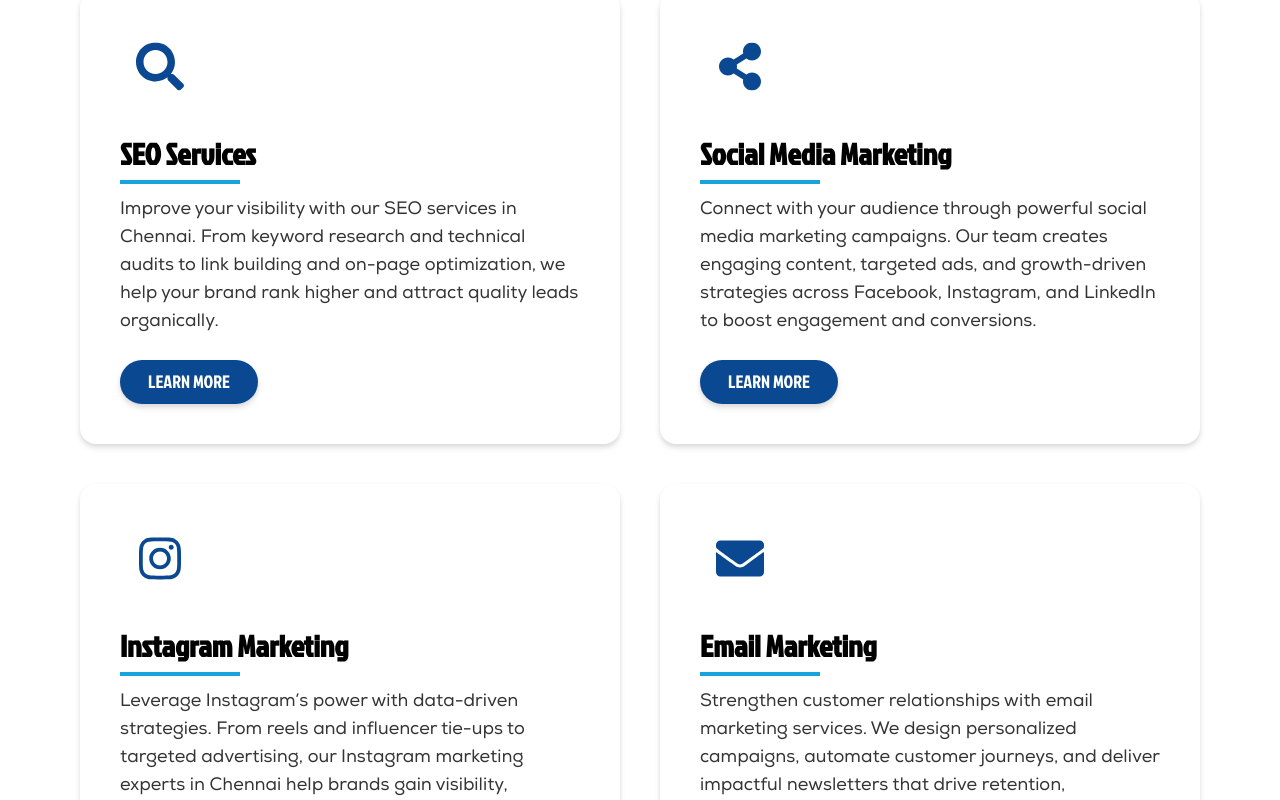
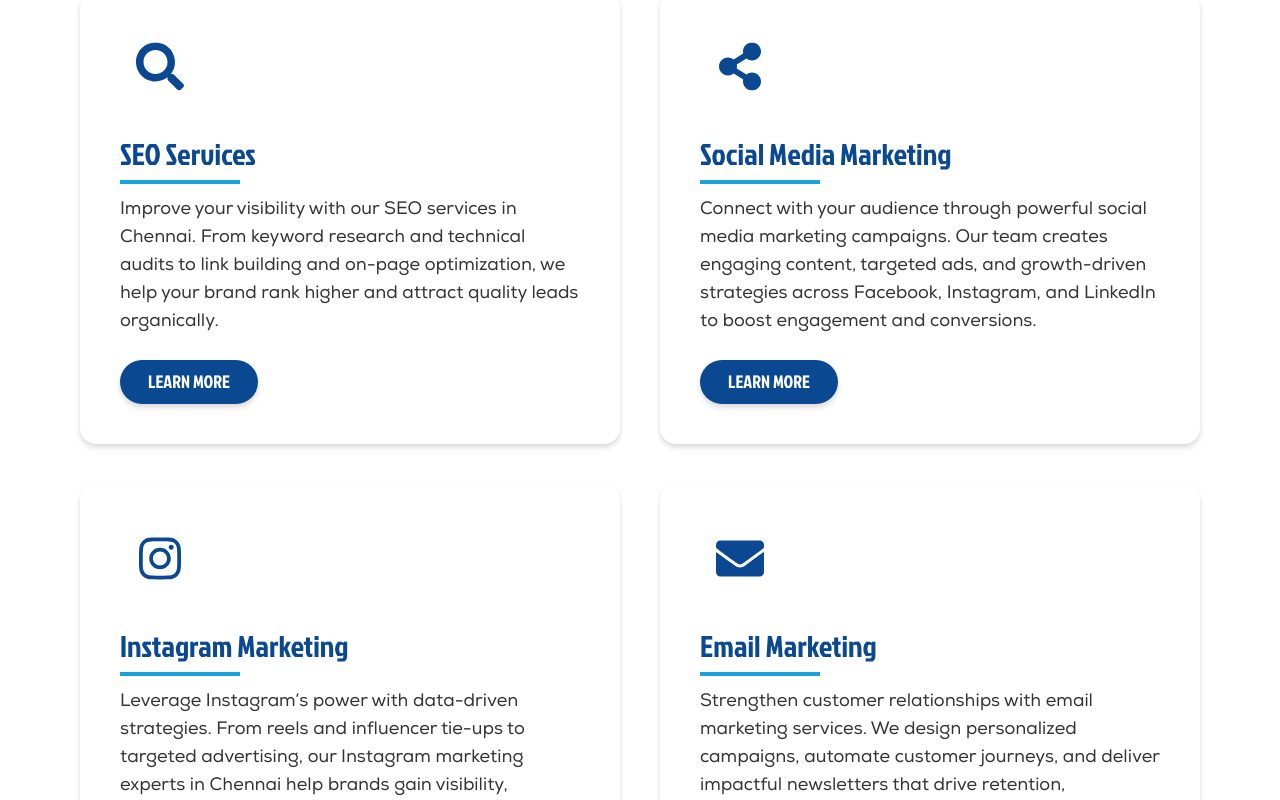
Before and after one commit to rubankumarsankar/Ayati_Admin_Frontend, a React (Vite) app: page /digital-marketing in a window 1280 px wide. Shown: the part 3780-4580 px from the top of the page. Built offline with nearby package versions, Linux system fonts and the light colour scheme.

Commit message:
Update 3

```diff
--- a/src/pages/main/Digital Marketing/ServicesSectionGrid.jsx
+++ b/src/pages/main/Digital Marketing/ServicesSectionGrid.jsx
@@ -93,7 +93,7 @@
               </motion.div>
 
               {/* Title */}
-              <h3 className="text-3xl font-semibold font-primary mb-3 group-hover:text-white relative">
+              <h3 className="text-3xl font-medium text-primary font-primary mb-3 group-hover:text-white relative">
                 {service.title}
                 <motion.div
                   initial={{ scaleX: 0 }}
```
